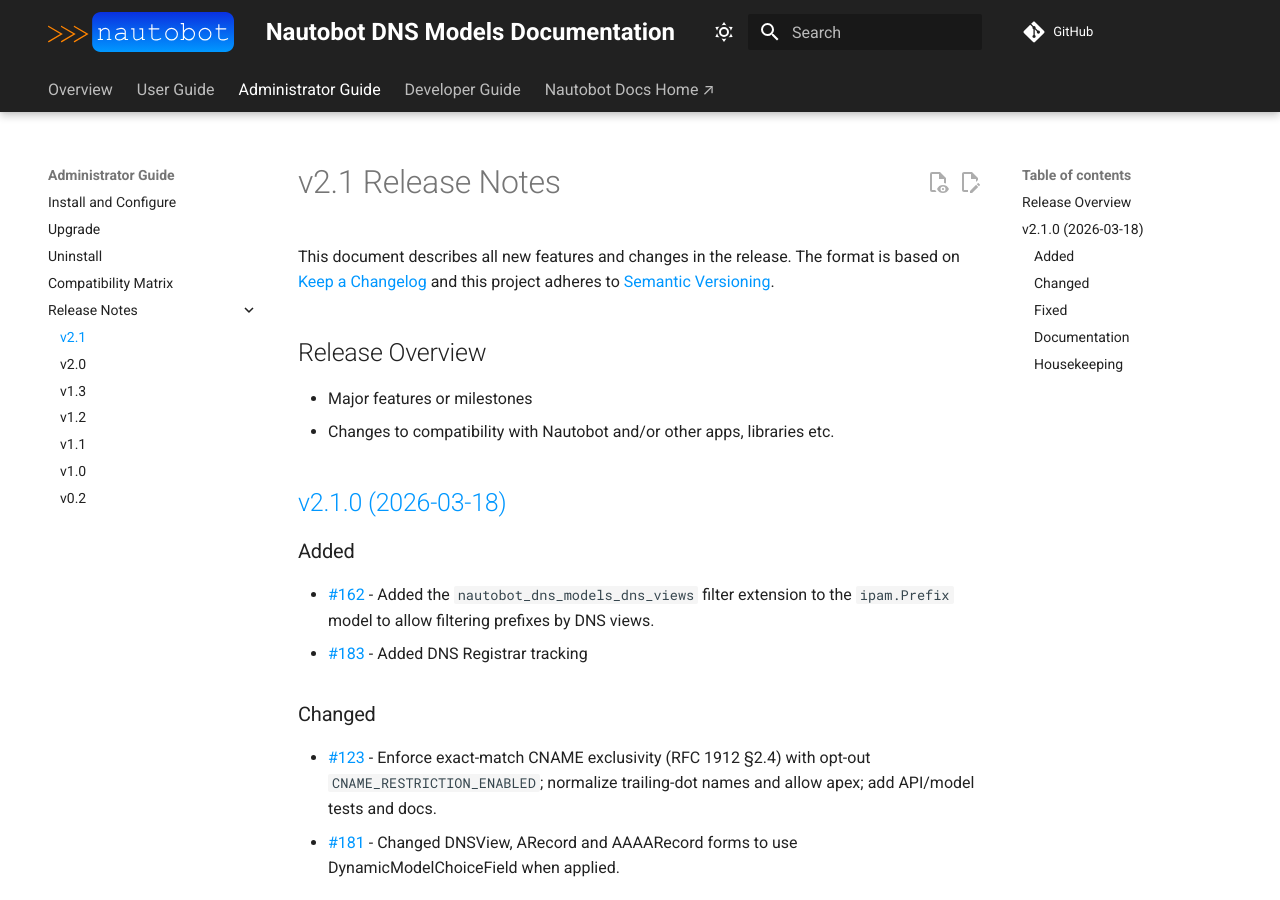
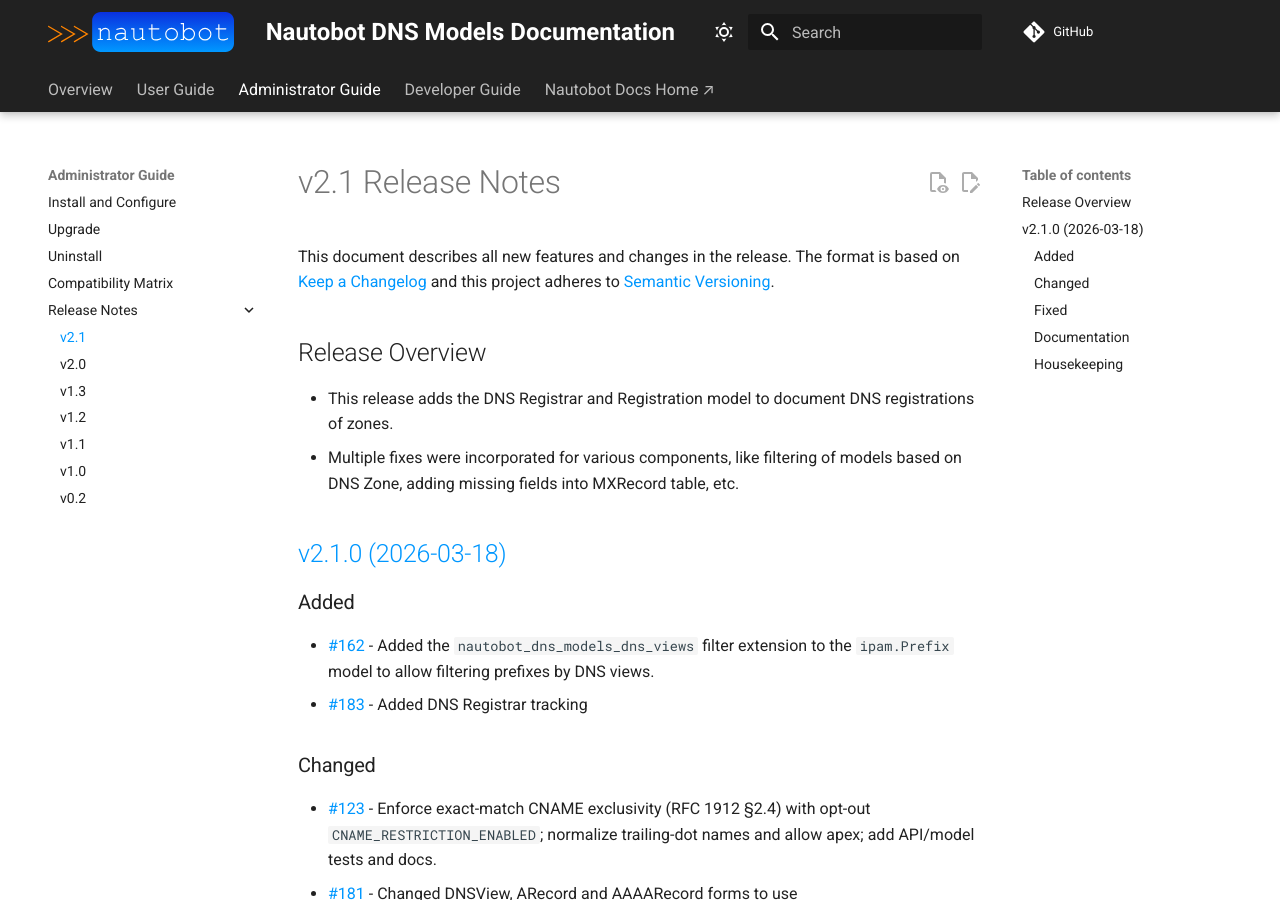
Before and after one commit to nautobot/nautobot-app-dns-models, an MkDocs documentation site: the page built from docs/admin/release_notes/version_2.1.md, in a window 1280 px wide and 900 px high. Built offline with MkDocs 1.6.1 and Material for MkDocs 9.7.7, drawn with Linux system fonts in a browser that asks for light colours; comment, search, counter and statistics services are not loaded.

Commit message:
Update version_2.1.md

```diff
--- a/docs/admin/release_notes/version_2.1.md
+++ b/docs/admin/release_notes/version_2.1.md
@@ -4,8 +4,8 @@
 
 ## Release Overview
 
-- Major features or milestones
-- Changes to compatibility with Nautobot and/or other apps, libraries etc.
+- This release adds the DNS Registrar and Registration model to document DNS registrations of zones.
+- Multiple fixes were incorporated for various components, like filtering of models based on DNS Zone, adding missing fields into MXRecord table, etc.
 
 <!-- towncrier release notes start -->
 
```
